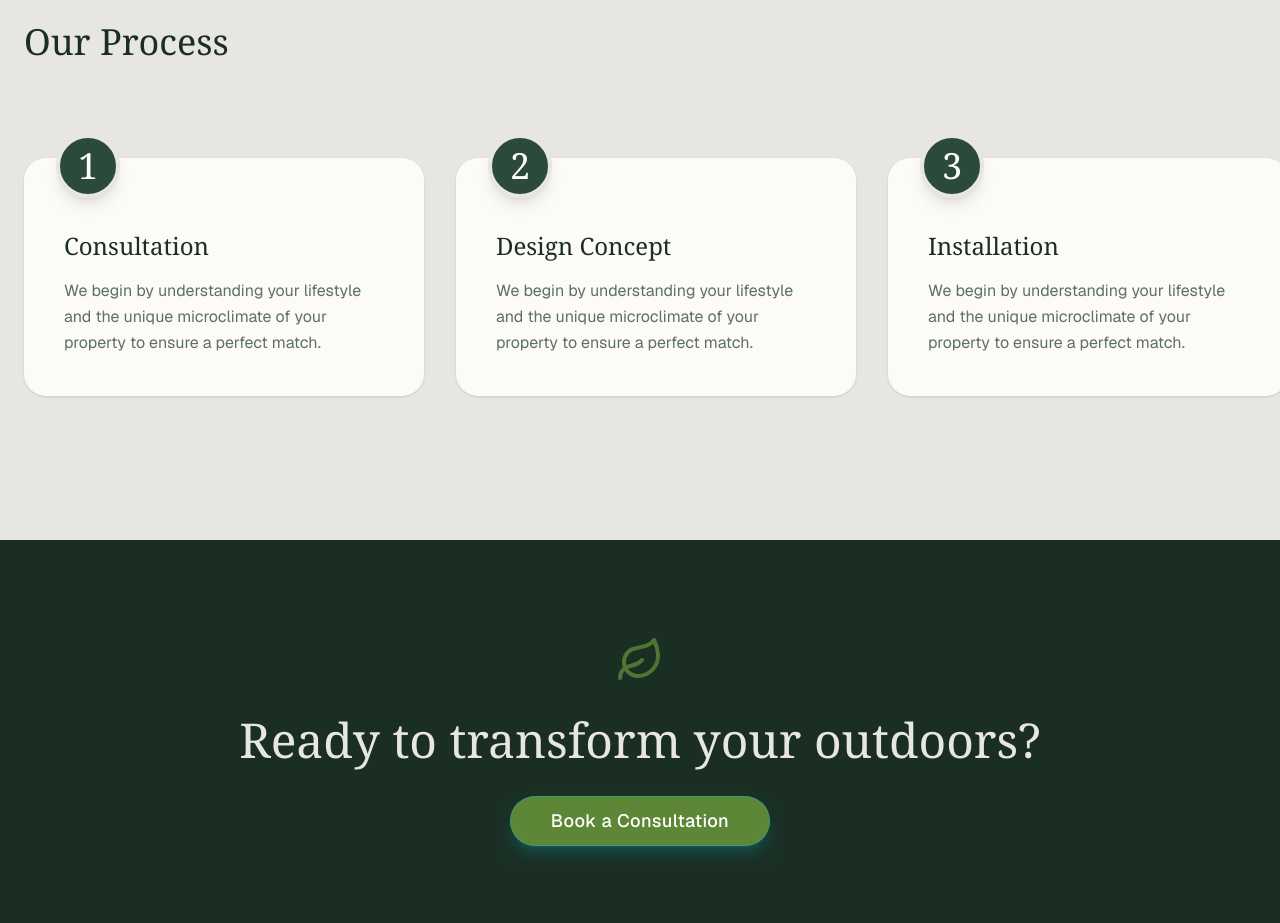
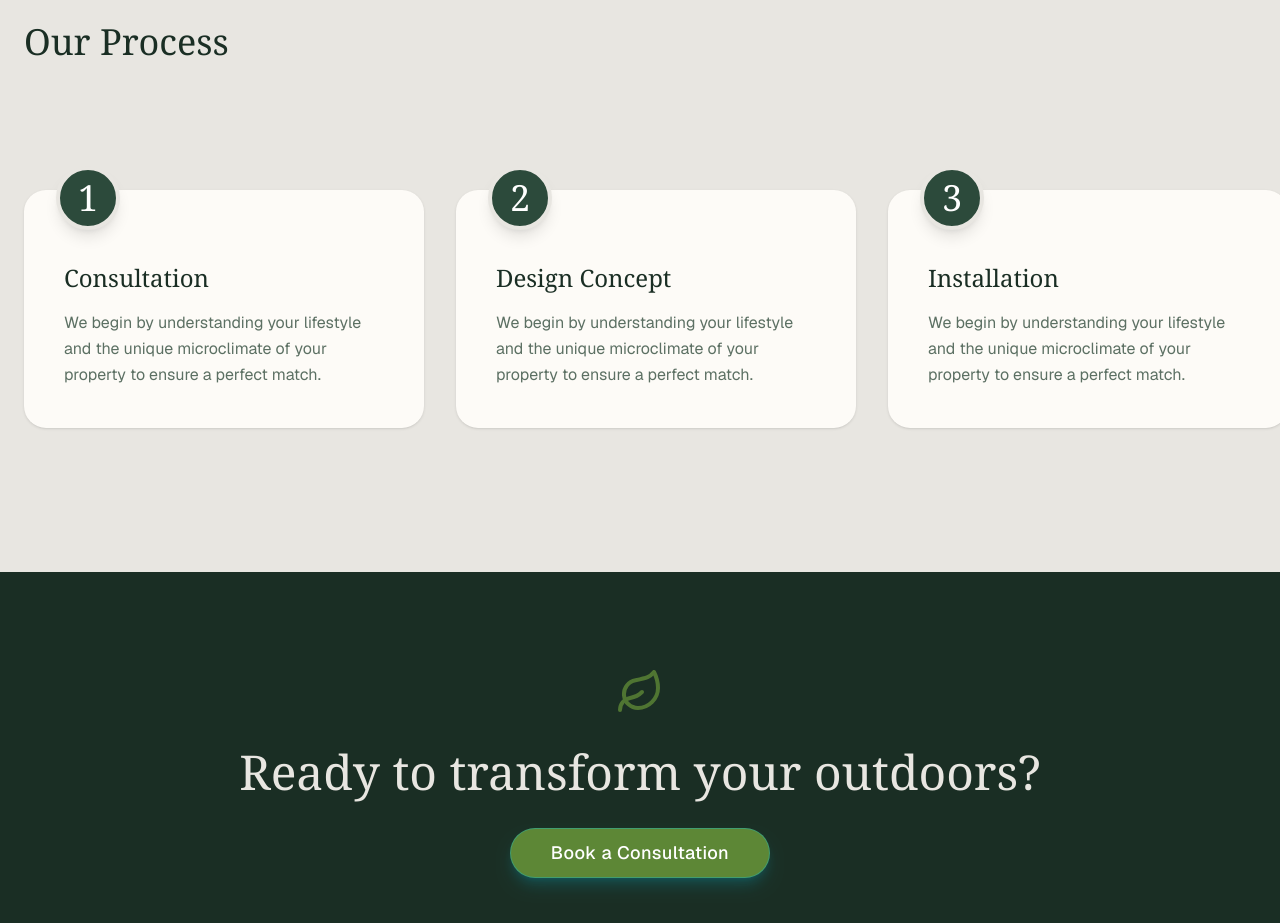
Before and after one commit to fluttershygir/template-landscaping, a Next.js app: page / in a window 1280 px wide. Shown: the part 1800-2723 px from the top of the page. Built offline with nearby package versions, Linux system fonts and the light colour scheme.

Commit message:
Fix hover animation clipping

```diff
--- a/app/page.tsx
+++ b/app/page.tsx
@@ -120,9 +120,9 @@ export default function HomePage() {
           <div className="container mx-auto px-6 mb-16">
               <h2 className="font-serif text-4xl text-[#1A2E24]">Our Process</h2>
           </div>
-          <div className="flex gap-8 px-6 overflow-x-auto pb-12 snap-x">
+          <div className="flex gap-8 px-6 overflow-x-auto pt-16 pb-12 snap-x">
                 {[1, 2, 3, 4].map((step) => (
-                    <div key={step} className="min-w-[300px] md:min-w-[400px] bg-[#FDFBF7] p-10 rounded-3xl snap-center relative mt-8 hover:-mt-2 transition-all duration-300 shadow-sm hover:shadow-xl">
+                    <div key={step} className="min-w-[300px] md:min-w-[400px] bg-[#FDFBF7] p-10 rounded-3xl snap-center relative hover:-translate-y-4 transition-all duration-300 shadow-sm hover:shadow-xl">
                         <span className="absolute -top-6 left-8 bg-[#2C4A3B] text-white font-serif text-4xl w-16 h-16 rounded-full flex items-center justify-center shadow-lg border-4 border-[#E8E6E1]">
                             {step}
                         </span>
```
